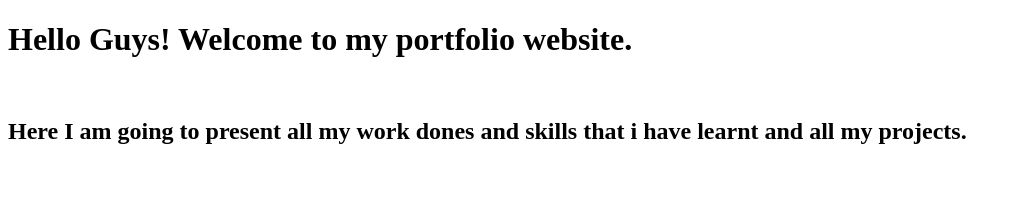
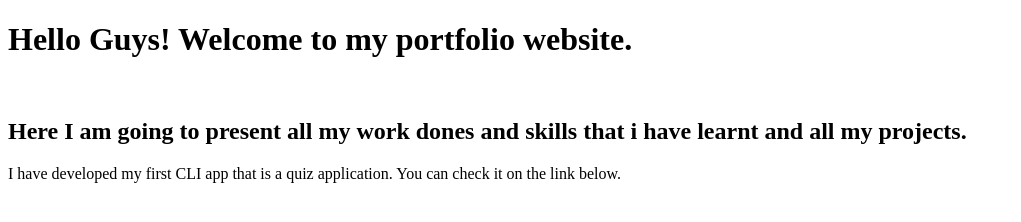
Before and after one commit to Kashif-Siddiqui-code/kashifsiddiqui-portfolio, a plain HTML site: page index.html in a window 1280 px wide. Shown: the whole page, without its empty margins (0-1021 px from the left). Drawn offline with Linux system fonts and the light colour scheme.

Commit message:
Update index.html

```diff
--- a/index.html
+++ b/index.html
@@ -9,5 +9,6 @@
 <body>
     <h1>Hello Guys! Welcome to my portfolio website.</h1><br>
     <h2>Here I am going to present all my work dones and skills that i have learnt and all my projects.</h2>
+    <p>I have developed my first CLI app that is a quiz application. You can check it on the link below.</p>
 </body>
 </html>
```
